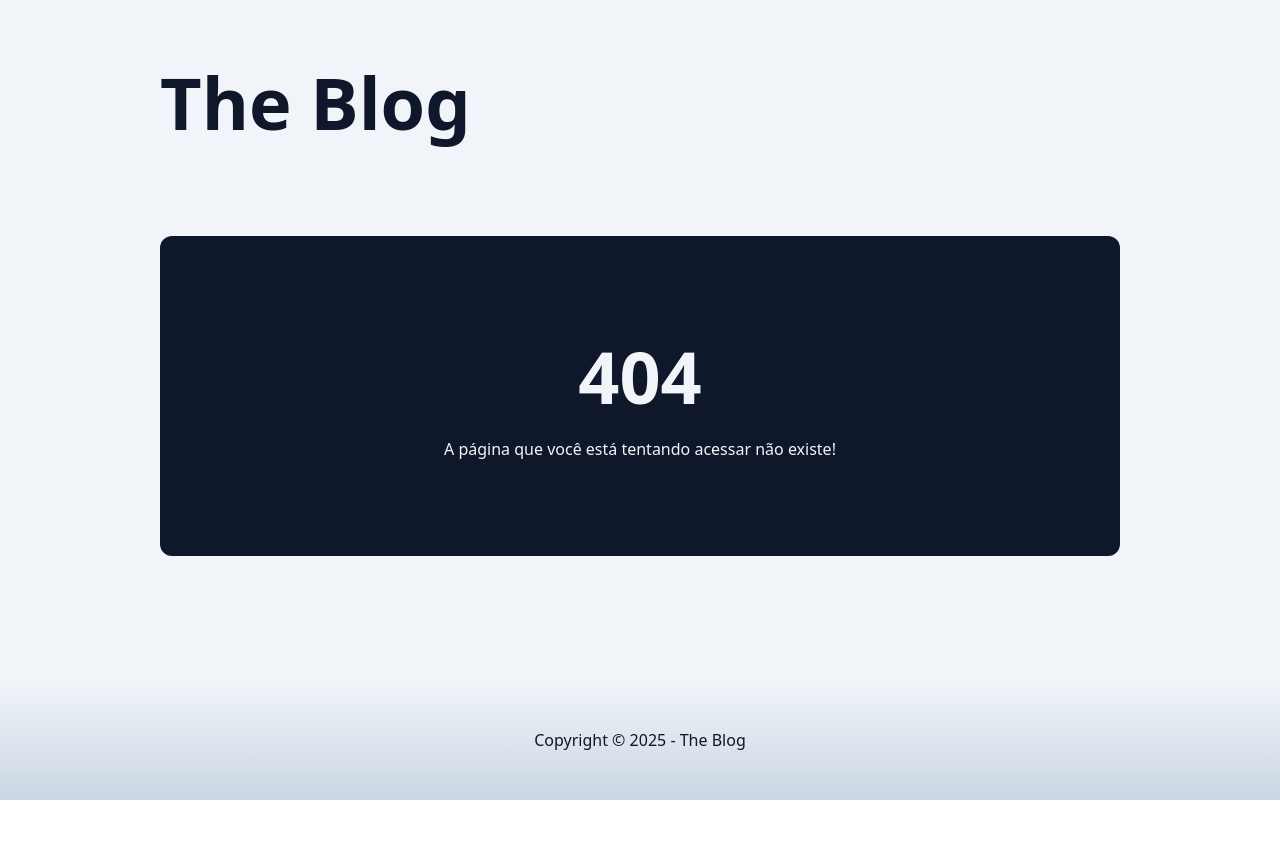
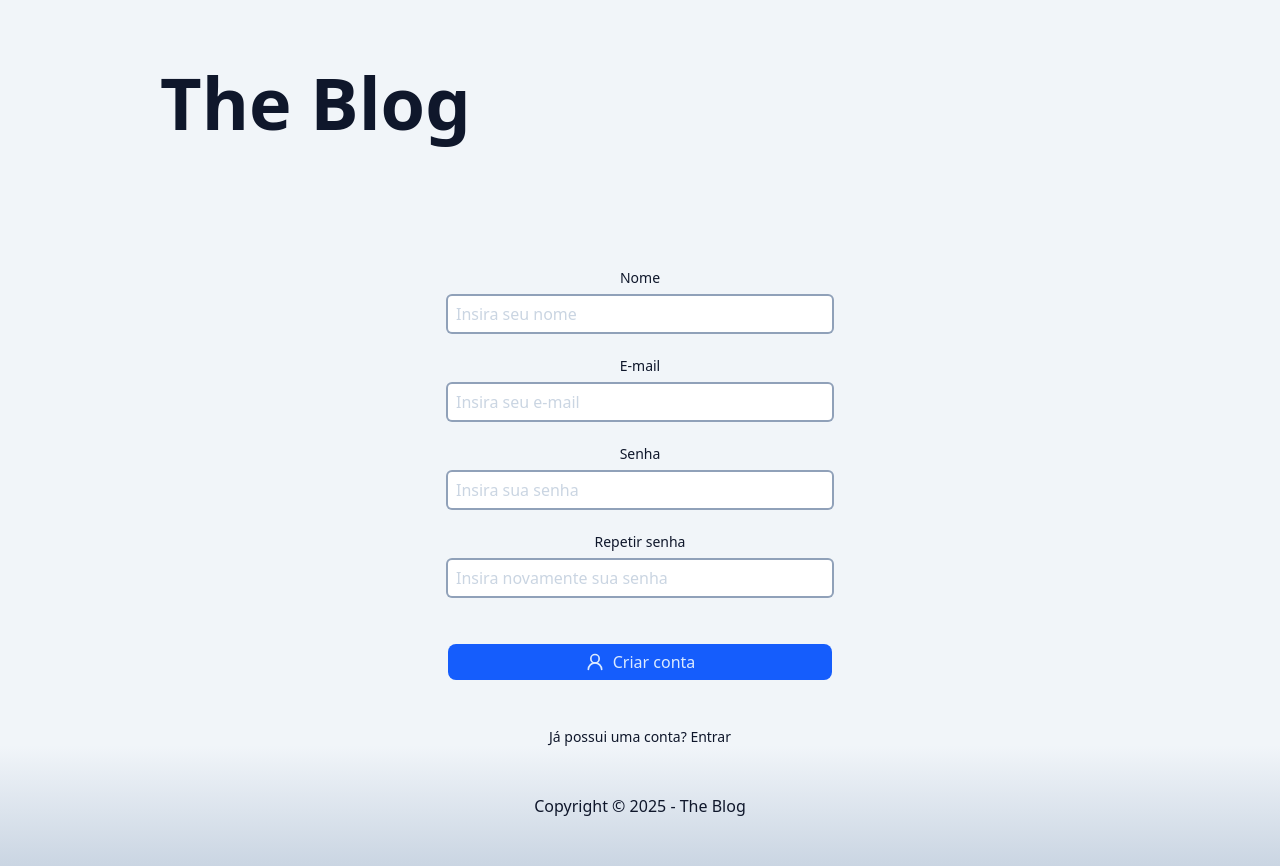
Before and after one commit to guilhermerodrigues17/theblog, a Next.js app: page /user/new in a window 1280 px wide. Before the commit this address had no page. Before the commit the page ends 800 px from the top, so only its background shows below. Built offline with nearby package versions, Linux system fonts and the light colour scheme.

Commit message:
feat(user): implements user registration page and form

```diff
--- /dev/null
+++ b/src/app/user/new/page.tsx
@@ -0,0 +1,5 @@
+import { CreateUserForm } from '@/components/CreateUserForm';
+
+export default function CreateUserPage() {
+  return <CreateUserForm />;
+}
--- /dev/null
+++ b/src/components/CreateUserForm/index.tsx
@@ -0,0 +1,66 @@
+import { User2Icon } from 'lucide-react';
+import { DefaultButton } from '../DefaultButton';
+import { DefaultInput } from '../DefaultInput';
+import Link from 'next/link';
+import clsx from 'clsx';
+
+export function CreateUserForm() {
+  return (
+    <div
+      className={clsx(
+        'flex items-center justify-center text-center',
+        'max-w-sm mx-auto mt-16',
+      )}
+    >
+      <form action={''} className='flex-1 flex flex-col gap-6'>
+        <DefaultInput
+          type='text'
+          name='name'
+          labelText='Nome'
+          placeholder='Insira seu nome'
+          defaultValue={''}
+          disabled={false}
+          required
+        />
+
+        <DefaultInput
+          type='text'
+          name='email'
+          labelText='E-mail'
+          placeholder='Insira seu e-mail'
+          defaultValue={''}
+          disabled={false}
+          required
+        />
+
+        <DefaultInput
+          type='password'
+          name='password'
+          labelText='Senha'
+          placeholder='Insira sua senha'
+          defaultValue={''}
+          disabled={false}
+          required
+        />
+
+        <DefaultInput
+          type='password'
+          name='password2'
+          labelText='Repetir senha'
+          placeholder='Insira novamente sua senha'
+          disabled={false}
+          required
+        />
+
+        <DefaultButton className='my-6' type='submit' disabled={false}>
+          <User2Icon />
+          Criar conta
+        </DefaultButton>
+
+        <p className='text-sm/tight'>
+          <Link href={'/login'}>Já possui uma conta? Entrar</Link>
+        </p>
+      </form>
+    </div>
+  );
+}
```
